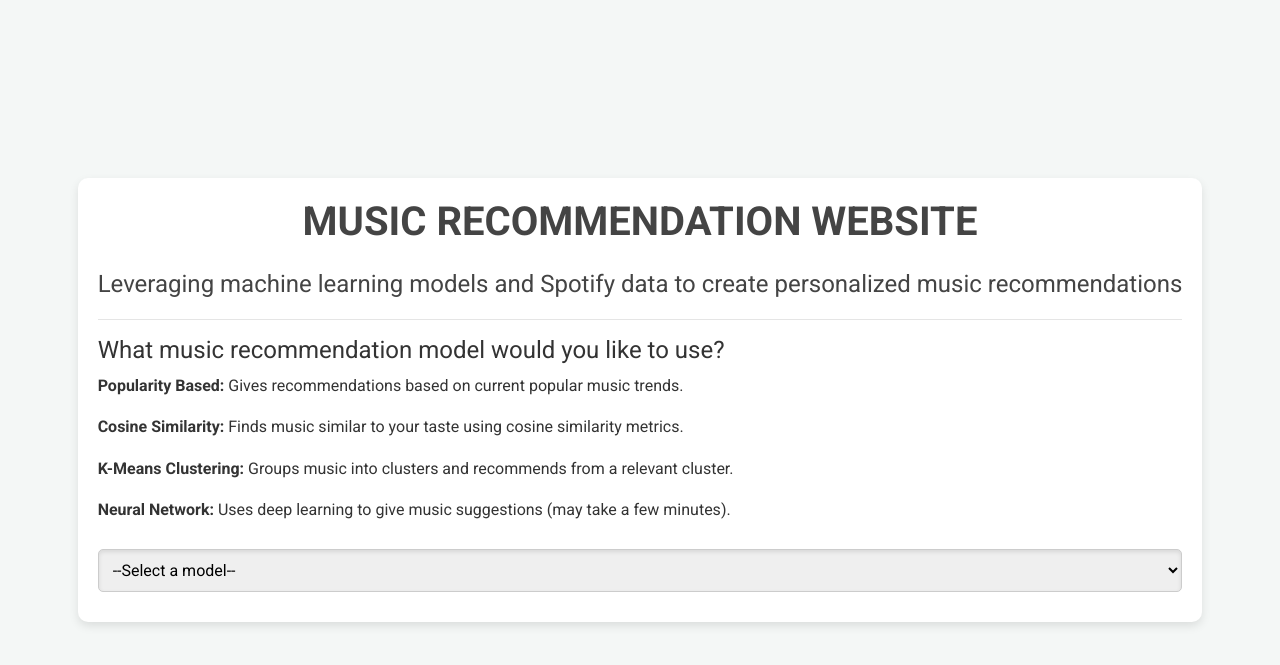
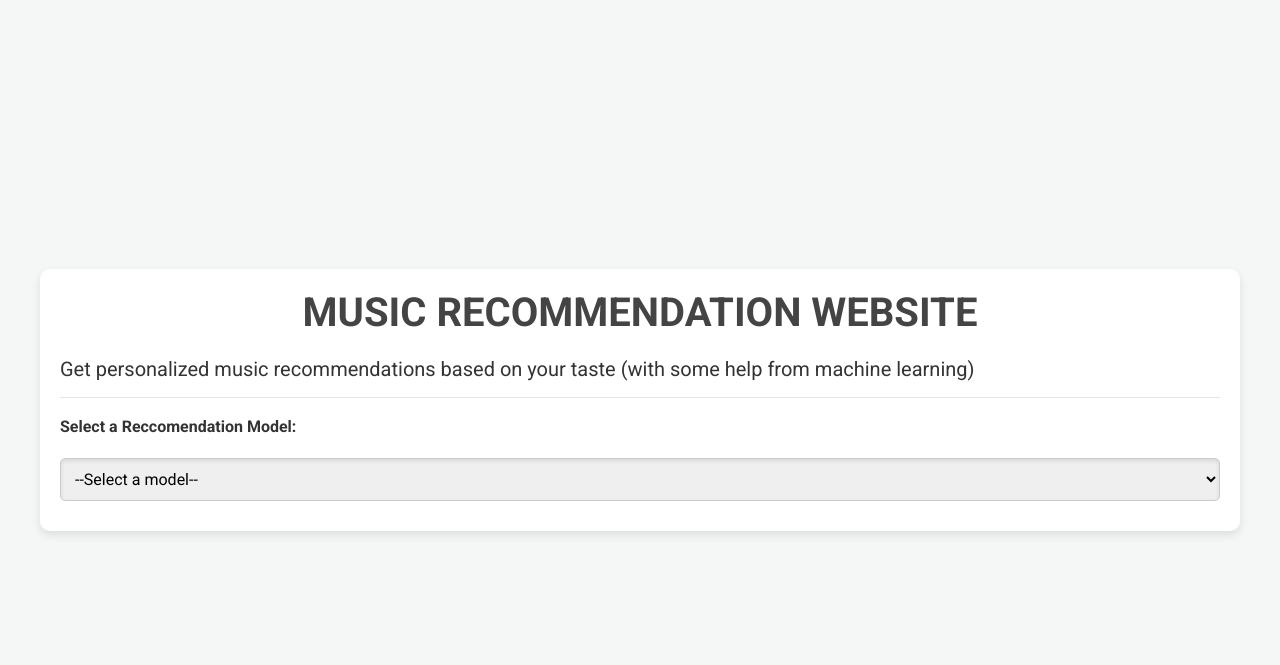
Before and after one commit to bencoleman24/Music-Recommendation-Website, a Flask app: page / in a window 1280 px wide. Shown: the top 665 px of the page. Run offline with Flask 3, Linux system fonts and the light colour scheme; parts of the project's set-up code (start-up, migrations or seed data) failed here and were passed over; some libraries are stand-ins or nearby versions.

Commit message:
Update index.html

```diff
--- a/templates/index.html
+++ b/templates/index.html
@@ -8,31 +8,27 @@
    <link rel="stylesheet" href="{{ url_for('static', filename='css/styles.css') }}">
 </head>
 <body>
-    <div class="main-wrapper">
    <div class="container">
-        <h1 class="mb-4">Music Recommendation Website</h1>
-        <h2>Leveraging machine learning models and Spotify data to create personalized music recommendations</h2>
+       <h1> Music Recommendation Website</h1>
+       <h5>Get personalized music recommendations based on your taste (with some help from machine learning)</h5>
        <hr>
        <form action="/get_recommendations" method="post">
            <div id="initialPrompt">
-               <h4 class="center-text">What music recommendation model would you like to use?</h4>
-                <p><strong>Popularity Based:</strong> Gives recommendations based on current popular music trends.</p>
-                <p><strong>Cosine Similarity:</strong> Finds music similar to your taste using cosine similarity metrics.</p>
-                <p><strong>K-Means Clustering:</strong> Groups music into clusters and recommends from a relevant cluster.</p>
-                <p><strong>Neural Network:</strong> Uses deep learning to give music suggestions (may take a few minutes).</p>
+               <label for="genre">Select a Reccomendation Model:</label>
                <select name="modelType" id="modelTypeSelector">
                    <option value="">--Select a model--</option>
-                    <option value="popularity_based">Popularity Based Recommendation</option>
-                    <option value="cosine_similarity">Cosine Similarity Recommendation</option>
-                    <option value="kmeans">K-Means Clustering Recommendation</option>
-                    <option value="nn">Neural Network Recommendation</option>
+                   <option value="popularity_based">Popularity Based</option>
+                   <option value="cosine_similarity">Cosine Similarity</option>
+                   <option value="kmeans">K-Means Clustering</option>
+                   <option value="nn">Neural Network (may take a few minutes)</option>
                </select>
            </div>
 
            <div id="inputSection" style="display: none;">
                <!-- Popularity Inputs -->
                <div id="popularityInputs" style="display: none;">
-                    <select name="genre">
+                   <label for="genre">Select a Genre:</label>
+                   <select name="genre" id="genre">
                        <option value="Pop">Pop</option>
                        <option value="Country">Country</option>
                        <option value="Rock">Rock</option>
@@ -41,33 +37,43 @@
                        <option value="R&B">R&B</option>
                        <option value="Jazz">Jazz</option>
                    </select>
-                    <input type="number" name="numRecommendationsPop" value="3" min="1" max="10" placeholder="Number of Recommendations">
 
+                   <label for="numRecommendationsPop">Number of Recommendations:</label>
+                   <input type="number" name="numRecommendationsPop" id="numRecommendationsPop" value="3" min="1" max="10" placeholder="Number of Recommendations">
                </div>
+
 
                <!-- ML Inputs -->
                <div id="MLInputs">
-                    <div class="message-box">Enter a song that you'd like recommendations based on:</div>
-                    <input type="text" name="artist" placeholder="Artist Name">
-                    <input type="text" name="track_name" placeholder="Track Name">
-                    <input type="number" name="numRecommendationsML" value="3" min="1" max="10" placeholder="Number of Recommendations">
+                   <div class="message-box">Enter a song you'd like recommendations based on:</div>
+                   <label for="artist">Artist Name:</label>
+                   <input type="text" name="artist" id="artist" placeholder="Artist Name">
+
+                   <label for="track_name">Track Name:</label>
+                   <input type="text" name="track_name" id="track_name" placeholder="Track Name">
+
+                   <label for="numRecommendationsML">Number of Recommendations:</label>
+                   <input type="number" name="numRecommendationsML" id="numRecommendationsML" value="3" min="1" max="10" placeholder="Number of Recommendations">
                </div>
 
-                <button type="submit" id="generateBtn" class="btn btn-primary mb-3">Generate Recommendations</button>
+
+               <button type="submit" id="generateBtn" class="btn btn-primary">Generate Recommendations</button>
            </div>
        </form>
 
+
        <div id="loadingMessage" style="display: none;">
-            <p>Making recommendations...</p>
+           <p>Generating recommendations...</p>
        </div>
 
        <div id="resultsSection" style="display: none;">
-            <h3 id="recommendationTitle" class="recommendation-title" style="display: none;">RECOMMENDATIONS:</h3>
+           <h3 id="recommendationTitle" style="display: none;">Your Recommendations:</h3>
            <ul id="recommendationsList" class="list-group"></ul>
+
 
            <!-- Feedback Section -->
            <div id="feedbackSection" style="display: none;">
-                <label for="feedbackRating"class="mt-4">Rate our recommendations:</label>
+               <label for="feedbackRating">Rate your Recommendations:</label>
                <select id="feedbackRating">
                    <option value="1">Poor</option>
                    <option value="2">Fair</option>
@@ -77,12 +83,11 @@
                </select>
                <button id="submitFeedback">Submit Feedback</button>
            </div>
-            <button id="restartButton" class="btn btn-primary mt-5">Get new Recommendation</button>
+           <button id="restartButton" class="btn btn-primary mt-3">Get New Recommendation</button>
        </div>
    </div>
    <div id="feedbackSubmittedMessage" style="display: none;">Feedback Submitted</div>
    <script src="https://ajax.googleapis.com/ajax/libs/jquery/3.5.1/jquery.min.js"></script>
-
    <script src="{{ url_for('static', filename='js/scripts.js') }}"></script>
 </body>
 </html>
```
Lines whose indentation alone changed are shown as unchanged.
